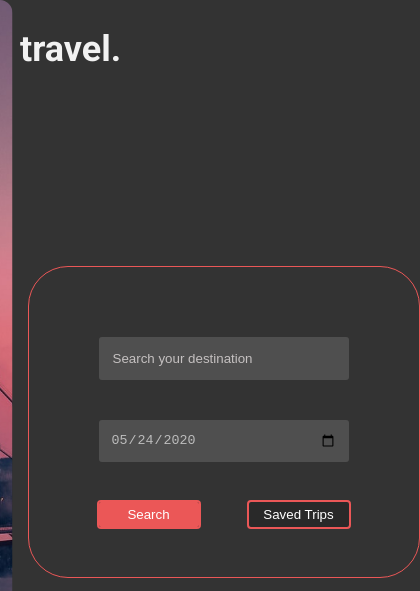
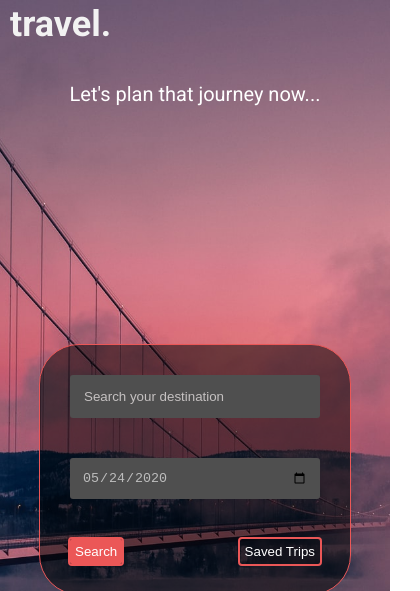
Before and after one commit to harsh-vikram-singh/fend, a website built with webpack: page capstone/src/client/views/index.html in a window 390 px wide. Shown: the top 591 px of the page, 420 px wide, since content can reach past the window. Built offline with nearby package versions, Linux system fonts and the light colour scheme.

Commit message:
added the media queries to make the page display correctly on mobile devices

```diff
--- a/capstone/src/client/styles/_landingPage.scss
+++ b/capstone/src/client/styles/_landingPage.scss
@@ -42,29 +42,6 @@ header {
     background: linear-gradient(0deg, rgba(78, 78, 78, 0.1), rgba(78, 78, 78, 0.1));
     border-radius: 51px 0px 0px 50px;
     object-fit: cover; // remember this property!!
-  }
-}
-
-.right {
-  grid-column: 1 / -1;
-  grid-row: 1 / -1;
-  display: flex;
-  justify-content: flex-end;
-  align-items: center;
-  background-color: $background-color-primary;
-  // width: 100%;
-  height: 100vh;
-  overflow: hidden;
-  z-index: -2;
-
-  #background-blur {
-    background: rgba(130, 130, 130, 0.8);
-    filter: blur(10rem);
-  }
-
-  img {
-    height: 100vh;
-    // width: 100%;
   }
 }
 
@@ -114,3 +91,120 @@ form {
 .hidden {
   display: none;
 }
+
+@media (min-width: 731px) {
+  .right {
+    grid-column: 1 / -1;
+    grid-row: 1 / -1;
+    display: flex;
+    justify-content: flex-end;
+    align-items: center;
+    background-color: $background-color-primary;
+    // width: 100%;
+    height: 100vh;
+    overflow: hidden;
+    z-index: -2;
+
+    #background-blur {
+      background: rgba(130, 130, 130, 0.8);
+      filter: blur(10rem);
+    }
+
+    img {
+      height: 100vh;
+      // width: 100%;
+    }
+  }
+}
+
+// changing the display for smaller screens
+@media (max-width: 730px) {
+  #container__1 {
+    display: grid;
+    grid-template-columns: minmax(min-content, 730px);
+    grid-template-rows: [fullStart headerStart] 50px [headerEnd taglineStart] 50px [taglineEnd formStart]min-content [formEnd]20px[fullEnd];
+    grid-auto-rows: minmax(min-content, max-content);
+    row-gap: 1.5rem;
+    // min-height: 100vh;
+  }
+
+  header {
+    grid-column: 1 / -1;
+    grid-row: headerStart / headerEnd;
+    display: flex;
+    justify-content: flex-start;
+    align-items: center;
+    // background-color: wheat;
+    margin: 1rem;
+    font-weight: 700;
+    font-size: 3.6rem;
+    color: $text-color-primary;
+  }
+
+  #tagline {
+    grid-column: 1 / -1;
+    grid-row: taglineStart / taglineEnd;
+    z-index: 0;
+    margin: 0 auto;
+    // display: block;
+    height: 20px;
+    h2 {
+      font-weight: 400;
+      font-size: 2rem;
+      line-height: 1.8rem;
+      max-width: 35rem;
+      color: white;
+      padding: 2rem;
+      height: 20px;
+    }
+  }
+
+  .form-container {
+    grid-column: 1 / -1;
+    grid-row: 3 / 4;
+    margin: auto;
+  }
+
+
+  form {
+    display: flex;
+    justify-content: flex-start;
+    align-items: center;
+    flex-direction: column;
+    border: 1px $button-color-primary solid;
+    border-radius: 4rem;
+    padding: 1rem 1rem 3rem 1rem;
+    background-color: $bg-transparent;
+  }
+
+  .left {
+    // visibility: hidden;
+    grid-column: 1 / 2;
+    grid-row: 1 / -1;
+    display: flex;
+    align-items: center;
+    justify-content: flex-start;
+    // background-color: sienna;
+    // min-width: 350px;
+    width: 100%;
+    height: 100vh;
+    z-index: -1;
+
+    img {
+      transform: scaleX(-1);
+      width: 100%;
+      min-height: 100vh;
+      background: linear-gradient(0deg, rgba(78, 78, 78, 0.1), rgba(78, 78, 78, 0.1));
+      border-radius: 0px 0px 0px 0px;
+      object-fit: cover; // remember this property!!
+    }
+  }
+
+  .two-button {
+    max-width: 25rem;
+    display: flex;
+    justify-content: space-between;
+    align-items: center;
+  }
+
+}
--- a/capstone/src/client/styles/_tripDetails.scss
+++ b/capstone/src/client/styles/_tripDetails.scss
@@ -40,3 +40,16 @@ li {
 #addTodoInput {
   margin: 2px 0;
 }
+
+@media (max-width: 730px) {
+
+  #tripDetails {
+    margin: 5px;
+  }
+
+  #addTodoInput {
+    margin: 2px 0;
+    width: 150px;
+  }
+
+}
--- a/capstone/src/client/styles/components.scss
+++ b/capstone/src/client/styles/components.scss
@@ -41,7 +41,7 @@ button{
   border-radius: 2px;
   padding: 5px;
   margin-top: 2rem;
-  width: 10rem;
+  max-width: 10rem;
 
   &.outlined {
     background-color: transparentize($color: #000000, $amount: .8);
--- a/capstone/src/client/styles/variables.scss
+++ b/capstone/src/client/styles/variables.scss
@@ -6,4 +6,5 @@ $text-color-secondary: #BDBDBD;
 $button-color-primary: #EB5757;
 $c-red: #EB5757;
 $c-yellow: #F2C94C;
+$bg-transparent: rgba(0,0,0,.5);
 /////////////////////////////////////////////////////////////////
--- a/capstone/src/client/views/index.html
+++ b/capstone/src/client/views/index.html
@@ -14,9 +14,10 @@
             travel<span class="red">.</span>
         </header>
 
-        <section class="left">
-            <img id="heroImage" src="../images/bridge.jpg" alt="hero-image">
+        <section id="tagline">
+            <h2>Let's plan that journey now...</h2>
         </section>
+
         <div class="form-container">
             <form>
                 <input type="text" name="destination" id=destination placeholder="Search your destination" required>
@@ -39,12 +40,13 @@
                 <div id="todos"></div>
             </div>
         </div>
+
+        <section class="left">
+            <img id="heroImage" src="../images/bridge.jpg" alt="hero-image">
+        </section>
         <section class="right">
         </section>
 
-        <section id="tagline">
-            <h2>Let's plan that journey now...</h2>
-        </section>
     </div>
 </body>
 
```
